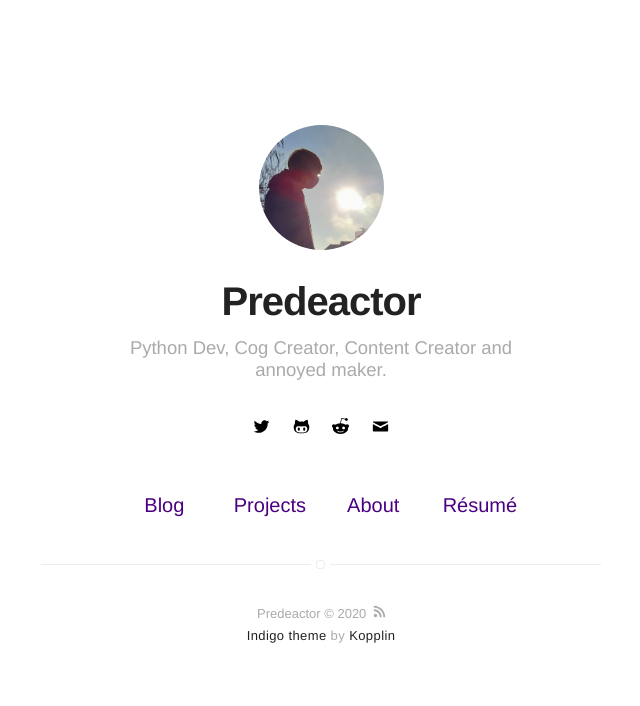
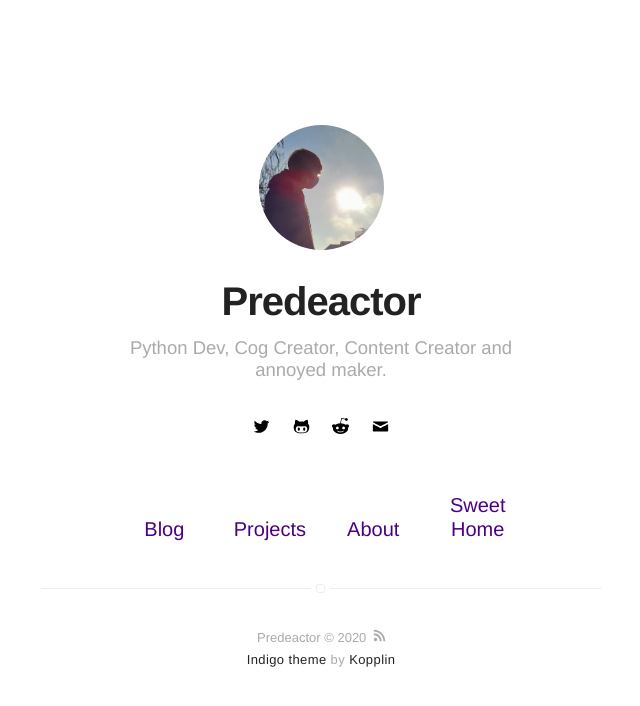
Before and after one commit to Vexed01/predeactor.github.io, a Jekyll site: the page built from index.html, in a window 1280 px wide. Shown: the top 706 px of the page, without its empty margins (319-959 px from the left). Built offline with Jekyll 4.4.1, drawn with Linux system fonts in a browser that asks for light colours.

Commit message:
Update nav.html

```diff
--- a/_includes/nav.html
+++ b/_includes/nav.html
@@ -32,7 +32,7 @@
 
         {% if site.resume == true %}
             <li class="item">
-                <a class="link" href="{% if site.resume-external %}{{ site.resume-url }}{% else %}{{ site.url }}/{{ site.resume-url }}{% endif %}">Résumé</a>
+                <a class="link" href="{% if site.resume-external %}{{ site.resume-url }}{% else %}{{ site.url }}/{{ site.resume-url }}{% endif %}">Sweet Home</a>
             </li>
         {% endif %}
     </ul>
```
